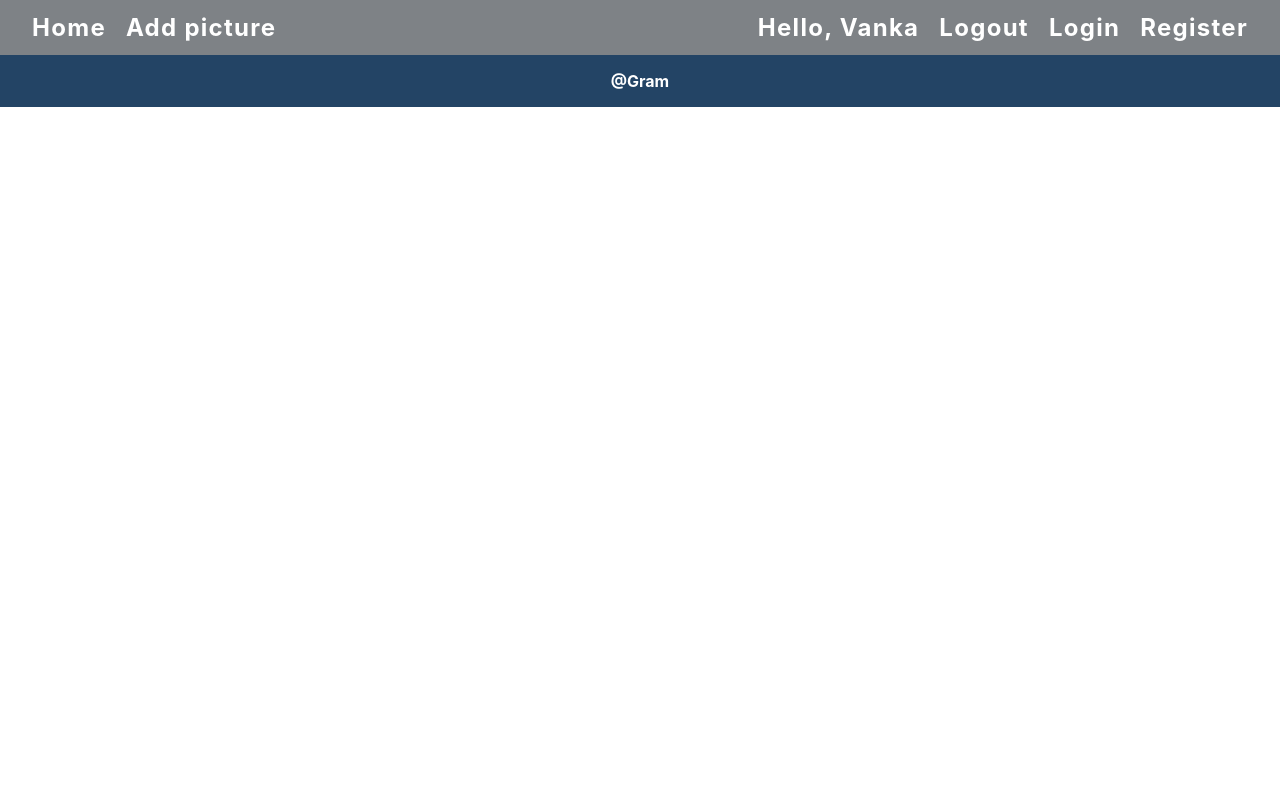
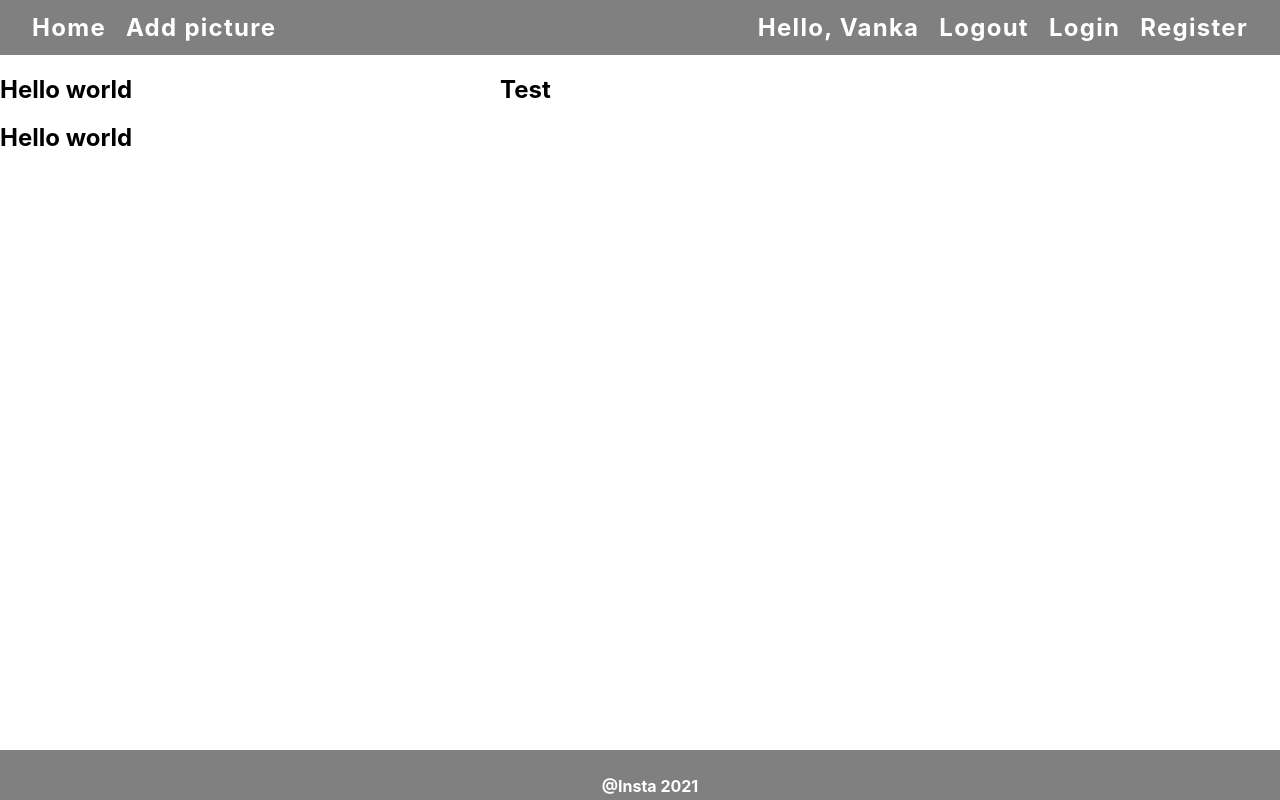
Before and after one commit to nikolaymih/Food-Photography, a React (Create React App) app: page / in a window 1280 px wide. Built offline with nearby package versions, Linux system fonts and the light colour scheme.

Commit message:
Adding Home functionality

```diff
--- a/src/App.js
+++ b/src/App.js
@@ -1,4 +1,7 @@
+import { Route, Switch } from 'react-router-dom';
+
 import Header from './components/Header/Header';
+import Home from './components/Home/Home';
 import Footer from './components/Footer/Footer';
 
 import './App.css';
@@ -9,6 +12,10 @@
     <div>
       <Header />
 
+      <Switch>
+        <Route path="/" component={Home} />
+      </Switch>
+
       <Footer />
     </div>
   );
--- a/src/components/Footer/Footer.css
+++ b/src/components/Footer/Footer.css
@@ -3,6 +3,13 @@
     text-align: center;
     background: #234465;
     color: pink;
+    position: fixed;
+    padding: 10px 10px 0px 10px;
+    bottom: 0;
+    width: 100%;
+    /* Height of the footer*/
+    height: 40px;
+    background: grey;
 }
 
 footer p {
--- a/src/components/Footer/Footer.js
+++ b/src/components/Footer/Footer.js
@@ -3,7 +3,7 @@
 const Footer = () => {
     return (
         <footer id="site-footer">
-            <p>@Gram</p>
+            <p>@Insta 2021</p>
         </footer>
     )
 }
--- a/src/components/Header/Header.css
+++ b/src/components/Header/Header.css
@@ -2,7 +2,7 @@
   display: flex;
   justify-content: space-around;
   letter-spacing: 0.08rem;
-  background: #7e8286;
+  background: grey;
   padding: 0.8rem 2rem;
   color: white;
 }
@@ -15,6 +15,11 @@
   text-align: end;
   padding-right: 20px;
 }
+
+#site-header>.navbar>section.navbar-left {
+  flex-grow: 1;
+}
+
 
 #site-header>.navbar>section.navbar-rightL>div.right-logged>a {
   list-style: none;
@@ -54,3 +59,10 @@
 #site-header>.navbar>section.navbar-right>div.annonymous>a:nth-child(1) {
   padding-right: 20px;
 }
+
+.button:hover {
+      background: darkgray;
+      color: rgb(0, 0, 0);
+      font-weight: bold;
+      padding: 0
+    }
--- a/src/components/Header/Header.js
+++ b/src/components/Header/Header.js
@@ -8,8 +8,8 @@
             <nav className="navbar">
                 <section className="navbar-left">
                     <div className="left-logged">
-                        <Link to="/">Home</Link>
-                        <Link to="/add-picture">Add picture</Link>
+                        <Link className="button" to="/">Home</Link>
+                        <Link className="button" to="/add-picture">Add picture</Link>
                     </div>
 
                 </section>
@@ -17,14 +17,14 @@
                 <section className="navbar-rightL">
                     <div className="right-logged">
                         <Link to="/">Hello, Vanka</Link>
-                        <Link to="/">Logout</Link>
+                        <Link className="button" to="/">Logout</Link>
                     </div>
                 </section>
 
                 <section className="navbar-right">
                     <div className="annonymous">
-                        <Link to='/login'>Login</Link>
-                        <Link to='/register'>Register</Link>
+                        <Link className="button" to='/login'>Login</Link>
+                        <Link className="button" to='/register'>Register</Link>
                     </div>
                 </section>
             </nav>
--- /dev/null
+++ b/src/components/Home/Home.css
@@ -0,0 +1,12 @@
+.wrapper {
+    display: flex;
+}
+
+.first {
+    flex-flow: column;
+    width: 500px;
+}
+
+.second {
+    flex: 1;
+}
--- /dev/null
+++ b/src/components/Home/Home.js
@@ -0,0 +1,17 @@
+import './Home.css'
+
+const Home = () => {
+    return (
+        <main className="wrapper">
+            <section className="first">
+                <h1>Hello world</h1>
+                <h1>Hello world</h1>
+            </section>
+            <section className="second">
+                <h1>Test</h1>
+            </section>
+        </main>
+    )
+}
+
+export default Home
```
